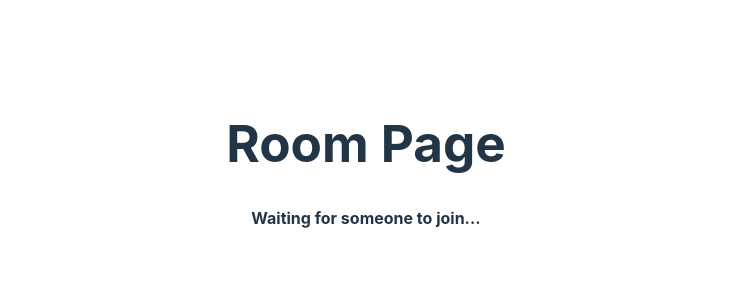
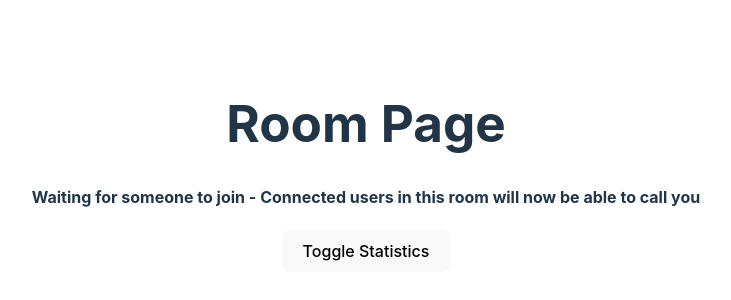
Before and after one commit to VishalHarindrakumar/rtc-p2p, a React (Vite) app in the folder client/: page /room/1 in a window 1280 px wide. Shown: the part 234-534 px from the top of the page, without its empty margins (274-1005 px from the left). Built offline with nearby package versions, Linux system fonts and the light colour scheme; no server answers.

Commit message:
Added context labels to Lobby and Room screens

```diff
--- a/client/package.json
+++ b/client/package.json
@@ -26,6 +26,6 @@
     "eslint-plugin-react": "^7.32.2",
     "eslint-plugin-react-hooks": "^4.6.0",
     "eslint-plugin-react-refresh": "^0.3.4",
-    "vite": "^4.3.9"
+    "vite": "^4.5.5"
   }
 }
--- a/client/src/App.jsx
+++ b/client/src/App.jsx
@@ -17,7 +17,7 @@ function App() {
       {showStats && <StatsDisplay />}
       <Routes>
         <Route path="/" element={<LobbyScreen toggleStats={toggleStats} />} />
-        <Route path="/room/:roomId" element={<RoomPage />} />
+        <Route path="/room/:roomId" element={<RoomPage toggleStats={toggleStats} />} />
       </Routes>
     </div>
   );
--- a/client/src/context/SocketProvider.jsx
+++ b/client/src/context/SocketProvider.jsx
@@ -9,8 +9,8 @@ export const useSocket = () => {
 };
 
 export const SocketProvider = (props) => {
-  const socket = useMemo(() => io(`https://trialdeploy-server.onrender.com`), []);
-  // const socket = useMemo(() => io("localhost:10000"), []);
+  // const socket = useMemo(() => io(`https://trialdeploy-server.onrender.com`), []);
+  const socket = useMemo(() => io("localhost:10000"), []);
   return (
     <SocketContext.Provider value={socket}>
       {props.children}
--- a/client/src/screens/Room.jsx
+++ b/client/src/screens/Room.jsx
@@ -4,7 +4,7 @@ import { useNavigate } from "react-router-dom";
 import peer from "../peer-service/peer";
 import { useSocket } from "../context/SocketProvider";
 
-const RoomPage = () => {
+const RoomPage = ({toggleStats}) => {
   const socket = useSocket();
   const navigate = useNavigate();
   const [remoteSocketId, setRemoteSocketId] = useState(null);
@@ -142,12 +142,14 @@ const RoomPage = () => {
       {isQueued ? (
         <h4>You are in queue. Please wait...</h4>
       ) : (
-        <h4>{remoteSocketId ? "Connected" : "Waiting for someone to join..."}</h4>
+        <h4>{remoteSocketId ? "Connected" : "Waiting for someone to join - Connected users in this room will now be able to call you"}</h4>
       )}
+      <button onClick={toggleStats}>Toggle Statistics</button>
       {myStream && <button onClick={sendStreams}>Send Stream</button>}
       {remoteSocketId && <button onClick={handleCallUser}>CALL</button>}
       {myStream && (
         <>
+          {!remoteStream && <h4>Local Stream sent- Waiting for Remote Stream</h4>}
           <h1>My Stream</h1>
           <ReactPlayer
             playing
@@ -160,7 +162,9 @@ const RoomPage = () => {
       )}
       {remoteStream && (
         <>
+          {!(myStream && remoteStream)&&<h4>Send Stream to connect</h4>}
           <h1>Remote Stream</h1>
+
           <ReactPlayer
             playing
             muted
```
Also changed, not shown: 1 other file (tests, documents, lock files or other folders).
